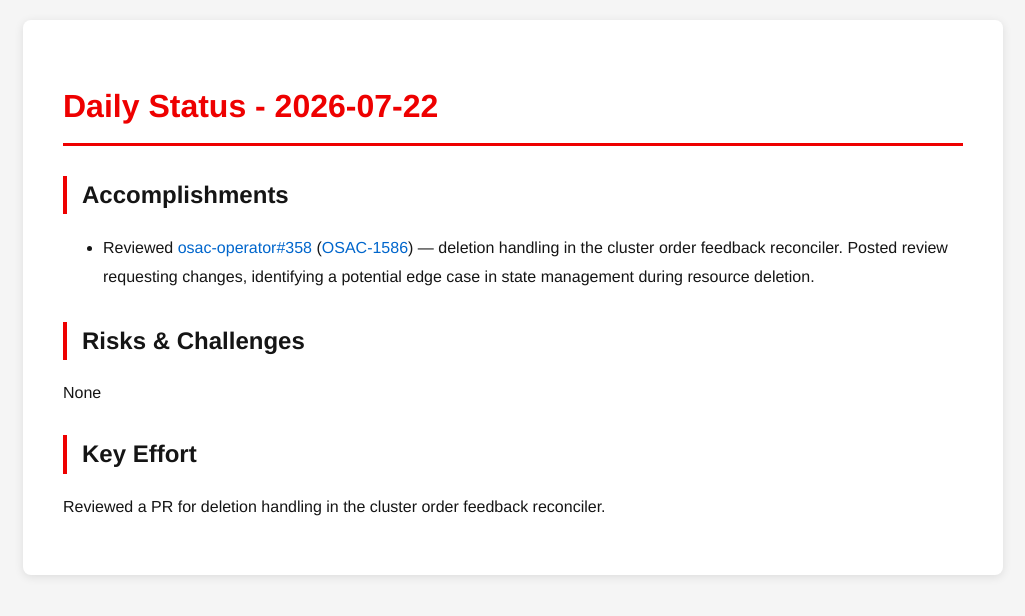
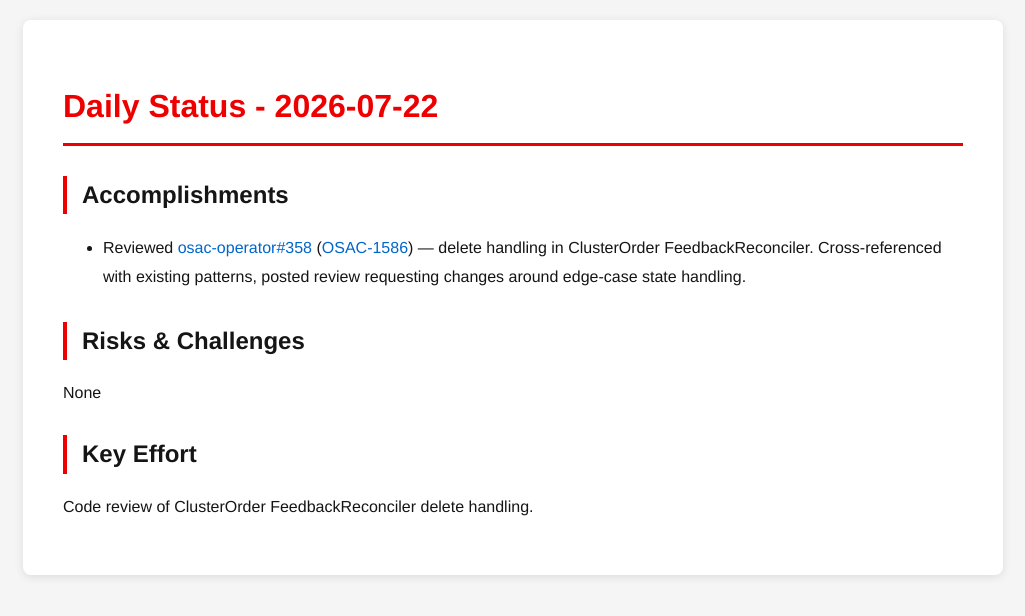
Before and after one commit to tzvatot/daily-status, a Jekyll site: the page built from 2026-07-22.md, in a window 1280 px wide. Shown: the top 616 px of the page, without its empty margins (127-1152 px from the left). Built offline with Jekyll 4.4.1, drawn with Linux system fonts in a browser that asks for light colours.

Commit message:
Daily status update - 2026-07-22

```diff
--- a/2026-07-22.md
+++ b/2026-07-22.md
@@ -7,10 +7,10 @@ date: 2026-07-22
 # Daily Status - 2026-07-22
 
 ## Accomplishments
-- Reviewed [osac-operator#358](https://github.com/osac-project/osac-operator/pull/358) ([OSAC-1586](https://redhat.atlassian.net/browse/OSAC-1586)) — deletion handling in the cluster order feedback reconciler. Posted review requesting changes, identifying a potential edge case in state management during resource deletion.
+- Reviewed [osac-operator#358](https://github.com/osac-project/osac-operator/pull/358) ([OSAC-1586](https://redhat.atlassian.net/browse/OSAC-1586)) — delete handling in ClusterOrder FeedbackReconciler. Cross-referenced with existing patterns, posted review requesting changes around edge-case state handling.
 
 ## Risks & Challenges
 None
 
 ## Key Effort
-Reviewed a PR for deletion handling in the cluster order feedback reconciler.
+Code review of ClusterOrder FeedbackReconciler delete handling.
```
